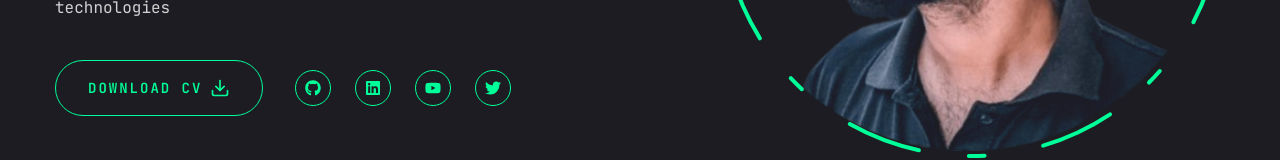
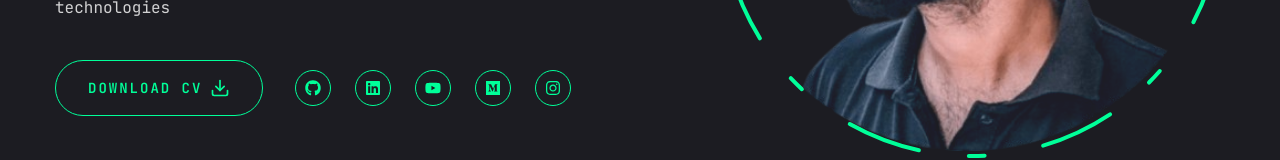
Before and after one commit to chamath09/Chamath, a Next.js app: page / in a window 1280 px wide. Shown: the part 519-679 px from the top of the page. Built offline with nearby package versions, Linux system fonts and the light colour scheme.

Commit message:
first commit

```diff
--- a/app/layout.jsx
+++ b/app/layout.jsx
@@ -13,7 +13,7 @@ const jetBrainsMono = JetBrains_Mono({
 });
 
 export const metadata = {
-  title: "Create Next App",
+  title: "ChaMa",
   description: "Generated by create next app",
 };
 
--- a/components/Social.jsx
+++ b/components/Social.jsx
@@ -1,12 +1,14 @@
 import Link from "next/link";
 
-import {FaGithub, FaLinkedin, FaYoutube, FaTwitter} from 'react-icons/fa'
+import {FaGithub, FaLinkedin, FaYoutube, FaTwitter, FaMedium, FaInstagram} from 'react-icons/fa'
 
 const socials = [
-    {icon: <FaGithub/>, path: ''},
-    {icon: <FaLinkedin/>, path: ''},
-    {icon: <FaYoutube/>, path: ''},
-    {icon: <FaTwitter/>, path: ''},
+    {icon: <FaGithub/>, path: 'https://github.com/chamath09'},
+    {icon: <FaLinkedin/>, path: 'https://www.linkedin.com/in/chamath-upeka-615030251/'},
+    {icon: <FaYoutube/>, path: 'https://www.youtube.com/@chamathupeka4650'},
+    // {icon: <FaTwitter/>, path: ''},
+    {icon: <FaMedium/>, path: 'https://medium.com/@chamathupeka'},
+    {icon: <FaInstagram/>, path: 'https://www.instagram.com/chamath_upeka/'},
 ]
 
 const Social = ({containerStyles, iconstyles}) => {
```
